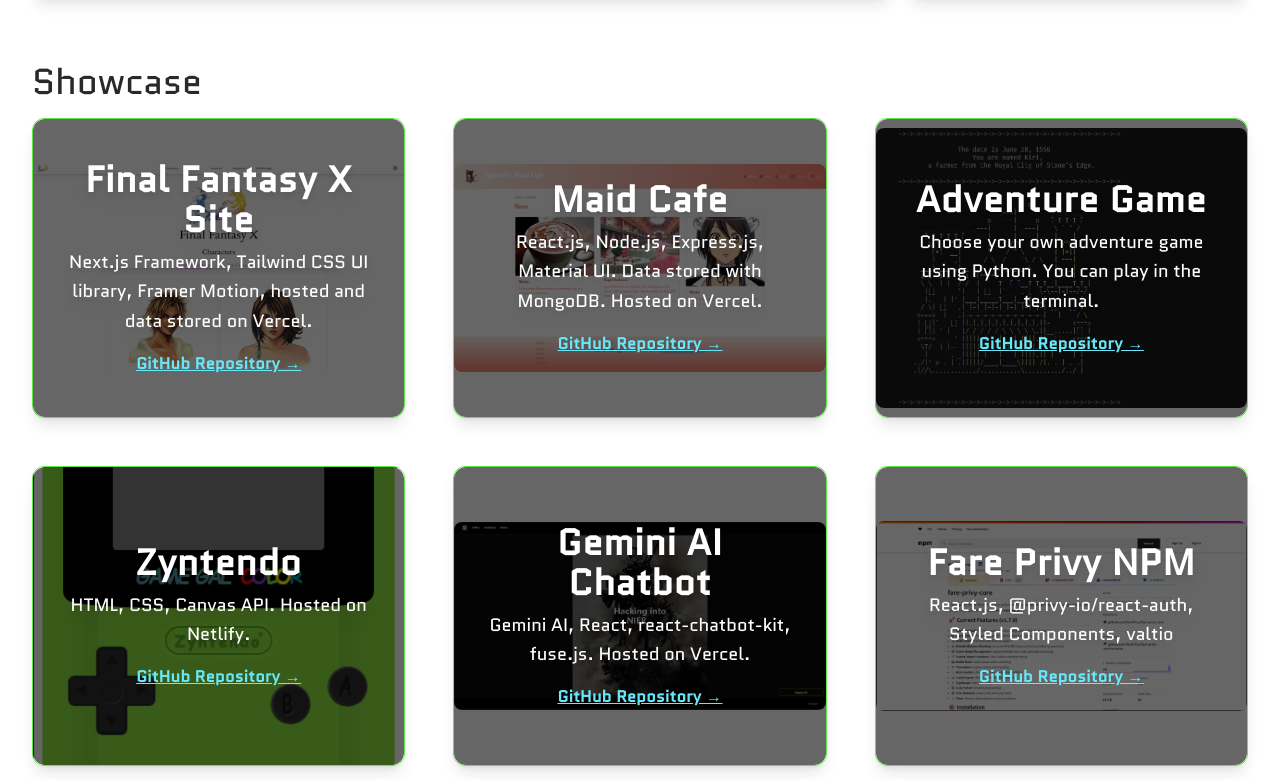
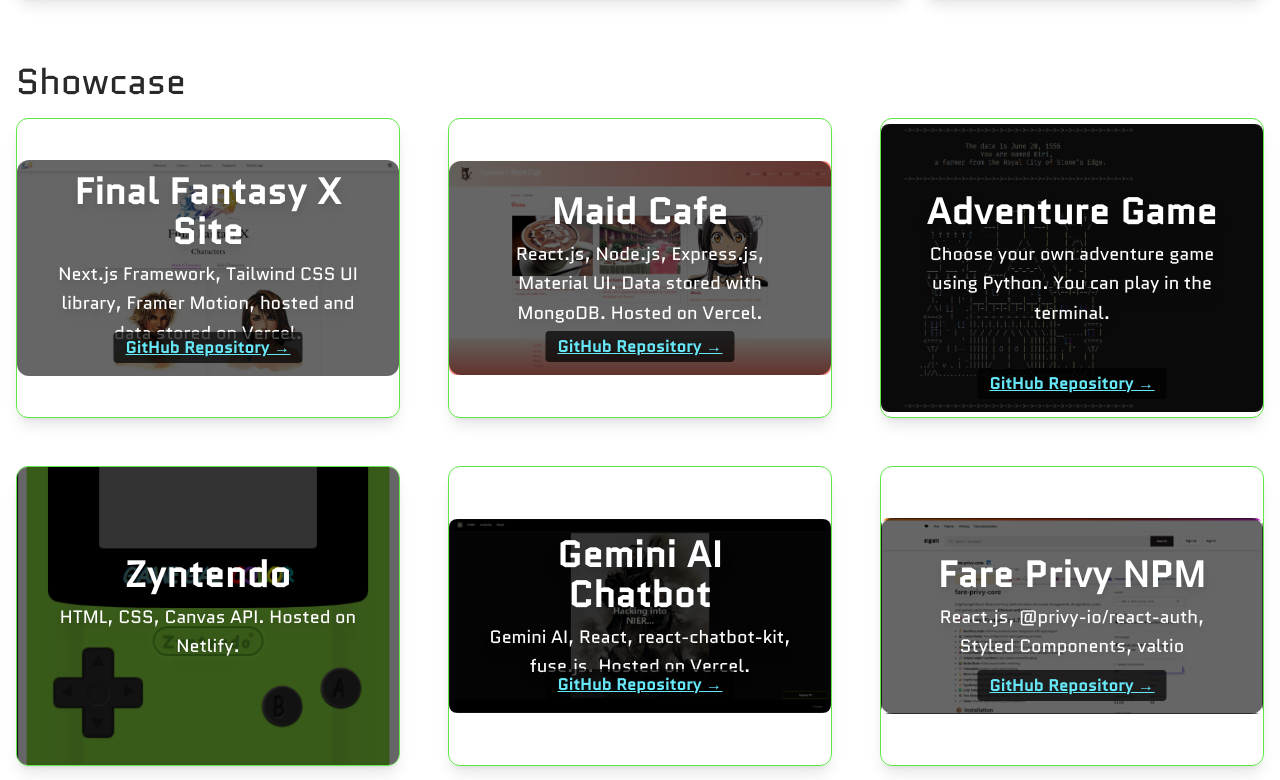
Before and after one commit to Zynkah/Next_Portfolio, a Next.js app: page / in a window 1280 px wide. Shown: the part 1200-1980 px from the top of the page. Built offline with nearby package versions, Linux system fonts and the light colour scheme.

Commit message:
minor css stuff

```diff
--- a/app/page.tsx
+++ b/app/page.tsx
@@ -12,7 +12,7 @@ export default function Home() {
         <Hero />
       </div>
 
-      <div className="w-full flex justify-center mt-8 mb-16 px-2 sm:px-4 overflow-x-hidden">
+      <div className="w-full flex justify-center mt-8 mb-16 overflow-x-hidden">
         <div className="w-full max-w-[1280px] px-2 sm:px-4">
           <p className="text-4xl font-thin my-4">About Me</p>
           <About />
--- a/components/showcase.tsx
+++ b/components/showcase.tsx
@@ -1,7 +1,6 @@
 "use client";
 
 import { projects } from "@/data/projects";
-import Link from "next/link";
 import Image from "next/image";
 import { motion } from "framer-motion";
 
@@ -18,8 +17,7 @@ interface ProjectType {
 
 const Section = ({ project }: { project: ProjectType }) => (
   <motion.div className="relative w-full flex items-center justify-center h-[300px] overflow-hidden rounded-xl shadow-lg bg-card/80 border border-accent backdrop-blur-md font-mulish">
-    <div className="block w-full hover:opacity-60 transition-opacity duration-300 ease-in-out">
-      {" "}
+    <div className="block w-full hover:opacity-60 transition-opacity duration-300 ease-in-out relative">
       <Image
         src={project.image}
         width={project.image_width}
@@ -28,11 +26,12 @@ const Section = ({ project }: { project: ProjectType }) => (
         className="rounded-lg w-full object-cover hover:opacity-60 transition-opacity duration-300 ease-in-out "
       />
       {/* Overlay text */}
-      <Link
+      <a
         href={project.link}
         target="_blank"
         rel="noopener noreferrer"
         className="absolute inset-0 flex flex-col justify-center items-center px-8 py-6 bg-black/60 rounded-xl text-center"
+        style={{ textDecoration: "none" }}
       >
         <h2 className="text-4xl font-extrabold mb-2 text-white drop-shadow-lg tracking-wide font-mulish">
           {project.title}
@@ -40,16 +39,18 @@ const Section = ({ project }: { project: ProjectType }) => (
         <p className="text-lg leading-relaxed font-mulish text-white mb-4 drop-shadow-lg">
           {project.description}
         </p>
-        <Link
+      </a>
+      <div className="absolute bottom-4 left-1/2 -translate-x-1/2 z-10">
+        <a
           href={project.git_hub_link}
           target="_blank"
           rel="noopener noreferrer"
           aria-label={`${project.image_alt} on GitHub`}
-          className="text-cyan-300 underline font-bold tracking-wide font-mulish"
+          className="text-cyan-300 underline font-bold tracking-wide font-mulish bg-black/70 px-3 py-1 rounded"
         >
           GitHub Repository →
-        </Link>
-      </Link>
+        </a>
+      </div>
     </div>
   </motion.div>
 );
```
Also changed, not shown: 1 other file (tests, documents, lock files or other folders).
